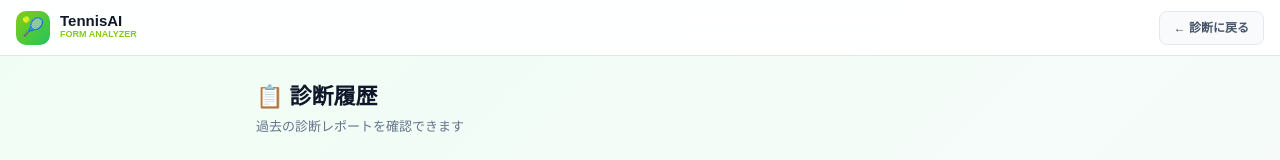
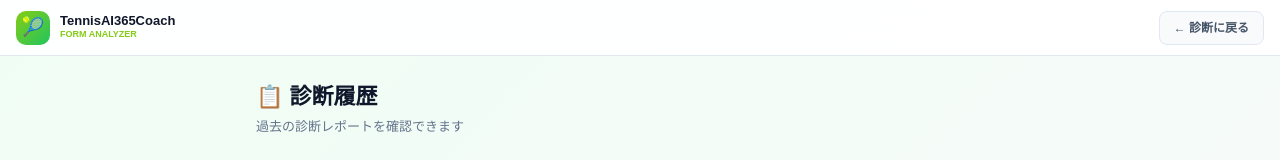
Before and after one commit to itatsuya8768-sketch/tennis-ai, a Next.js app: page /history in a window 1280 px wide. Shown: the top 160 px of the page. Built offline with nearby package versions, Linux system fonts and the light colour scheme; no server answers.

Commit message:
chore: rename app to TennisAI365Coach across UI, metadata, terms, contact

```diff
--- a/app/contact/page.tsx
+++ b/app/contact/page.tsx
@@ -22,8 +22,8 @@ export default function ContactPage() {
         headers: { "Content-Type": "application/json", Accept: "application/json" },
         body: JSON.stringify({
           access_key: WEB3FORMS_KEY,
-          subject: "【TennisAI】お問い合わせ",
-          from_name: "TennisAI お問い合わせ",
+          subject: "【TennisAI365Coach】お問い合わせ",
+          from_name: "TennisAI365Coach お問い合わせ",
           name,
           email: email || "（未入力）",
           message,
--- a/app/history/page.tsx
+++ b/app/history/page.tsx
@@ -38,7 +38,7 @@ export default function HistoryPage() {
           <Link href="/" style={{ display:"flex", alignItems:"center", gap:10, textDecoration:"none" }}>
             <div style={{ width:34, height:34, borderRadius:10, background:"linear-gradient(135deg,#84cc16,#22c55e)", display:"flex", alignItems:"center", justifyContent:"center", fontSize:18 }}>🎾</div>
             <div>
-              <div style={{ fontWeight:900, fontSize:15, color:"#0f172a", lineHeight:1 }}>TennisAI</div>
+              <div style={{ fontWeight:900, fontSize:13, color:"#0f172a", lineHeight:1.1 }}>TennisAI365Coach</div>
               <div style={{ fontSize:9, color:"#84cc16", fontWeight:700 }}>FORM ANALYZER</div>
             </div>
           </Link>
--- a/app/layout.tsx
+++ b/app/layout.tsx
@@ -2,7 +2,7 @@ import type { Metadata } from "next";
 import "./globals.css";
 
 export const metadata: Metadata = {
-  title: "TennisAI - AIフォーム診断",
+  title: "TennisAI365Coach - AIフォーム診断",
   description: "テニスプレイヤー専用AIフォーム・姿勢診断。MediaPipe骨格検出とClaude AIによるリアルタイム分析。",
   viewport: "width=device-width, initial-scale=1, maximum-scale=1",
   themeColor: "#84cc16",
--- a/app/login/page.tsx
+++ b/app/login/page.tsx
@@ -25,7 +25,7 @@ export default function LoginPage() {
       <div style={{background:"#fff",borderRadius:24,border:"1px solid #e2e8f0",padding:"36px 32px",width:"100%",maxWidth:420,boxShadow:"0 4px 32px rgba(0,0,0,0.06)"}}>
         <div style={{textAlign:"center",marginBottom:28}}>
           <div style={{width:48,height:48,borderRadius:14,background:"linear-gradient(135deg,#84cc16,#22c55e)",display:"flex",alignItems:"center",justifyContent:"center",fontSize:26,margin:"0 auto 12px"}}>🎾</div>
-          <div style={{fontWeight:900,fontSize:22,color:"#0f172a"}}>TennisAI</div>
+          <div style={{fontWeight:900,fontSize:19,color:"#0f172a"}}>TennisAI365Coach</div>
           <div style={{fontSize:13,color:"#64748b",marginTop:4}}>ログインしてフォーム診断を始めよう</div>
         </div>
         {error && (
--- a/app/page.tsx
+++ b/app/page.tsx
@@ -348,7 +348,7 @@ export default function HomePage() {
       <header style={{background:"rgba(255,255,255,0.92)",WebkitBackdropFilter:"blur(12px)",backdropFilter:"blur(12px)",borderBottom:"1px solid #e2e8f0",padding:"0 16px",display:"flex",alignItems:"center",justifyContent:"space-between",height:56,position:"sticky",top:0,zIndex:200}}>
         <div style={{display:"flex",alignItems:"center",gap:10}}>
           <div style={{width:34,height:34,borderRadius:10,background:"linear-gradient(135deg,#84cc16,#22c55e)",display:"flex",alignItems:"center",justifyContent:"center",fontSize:18}}>🎾</div>
-          <div><div style={{fontWeight:900,fontSize:15,color:"#0f172a",lineHeight:1}}>TennisAI</div><div style={{fontSize:9,color:"#84cc16",fontWeight:700,letterSpacing:"0.1em"}}>FORM ANALYZER</div></div>
+          <div><div style={{fontWeight:900,fontSize:13,color:"#0f172a",lineHeight:1.1}}>TennisAI365Coach</div><div style={{fontSize:9,color:"#84cc16",fontWeight:700,letterSpacing:"0.1em"}}>FORM ANALYZER</div></div>
         </div>
         <div style={{display:"flex",alignItems:"center",gap:8}}>
           {!isMobile&&<Link href="/history" style={{fontSize:12,fontWeight:700,color:"#475569",textDecoration:"none",padding:"7px 14px",borderRadius:8,border:"1px solid #e2e8f0",background:"#f8fafc"}}>📋 履歴</Link>}
--- a/app/signup/page.tsx
+++ b/app/signup/page.tsx
@@ -40,7 +40,7 @@ export default function SignupPage() {
         <div style={{textAlign:"center",marginBottom:28}}>
           <div style={{width:48,height:48,borderRadius:14,background:"linear-gradient(135deg,#84cc16,#22c55e)",display:"flex",alignItems:"center",justifyContent:"center",fontSize:26,margin:"0 auto 12px"}}>🎾</div>
           <div style={{fontWeight:900,fontSize:22,color:"#0f172a"}}>新規登録</div>
-          <div style={{fontSize:13,color:"#64748b",marginTop:4}}>無料でTennisAIを始めよう</div>
+          <div style={{fontSize:13,color:"#64748b",marginTop:4}}>無料でTennisAI365Coachを始めよう</div>
         </div>
         {error && (
           <div style={{background:"#fef2f2",border:"1px solid #fecaca",borderRadius:10,padding:"10px 14px",fontSize:13,color:"#991b1b",marginBottom:16}}>⚠️ {error}</div>
--- a/app/terms/page.tsx
+++ b/app/terms/page.tsx
@@ -1,6 +1,6 @@
 import Link from "next/link";
 
-export const metadata = { title: "利用規約・プライバシーポリシー | TennisAI" };
+export const metadata = { title: "利用規約・プライバシーポリシー | TennisAI365Coach" };
 
 const card: React.CSSProperties = { background: "#fff", border: "1px solid #e2e8f0", borderRadius: 16, padding: "24px 22px", marginBottom: 16 };
 const h2: React.CSSProperties = { fontWeight: 900, fontSize: 18, color: "#0f172a", margin: "0 0 12px" };
@@ -31,7 +31,7 @@ export default function TermsPage() {
           <h2 style={h2}>利用規約</h2>
 
           <h3 style={h3}>第1条（適用）</h3>
-          <p style={p}>本規約は、本サービス「TennisAI」（以下「本サービス」）の提供条件および本サービスの運営者（以下「運営者」）と利用者との間の権利義務関係を定めるものです。利用者は、本サービスを利用することで本規約に同意したものとみなされます。</p>
+          <p style={p}>本規約は、本サービス「TennisAI365Coach」（以下「本サービス」）の提供条件および本サービスの運営者（以下「運営者」）と利用者との間の権利義務関係を定めるものです。利用者は、本サービスを利用することで本規約に同意したものとみなされます。</p>
 
           <h3 style={h3}>第2条（サービス内容）</h3>
           <p style={p}>本サービスは、利用者がアップロードしたテニスのスイング動画をAIが解析し、フォームに関する診断・アドバイスを提供するものです。診断はAIによる推定であり、動画から得られる情報のみを利用しているため、実際と相違がある場合があります。</p>
```
